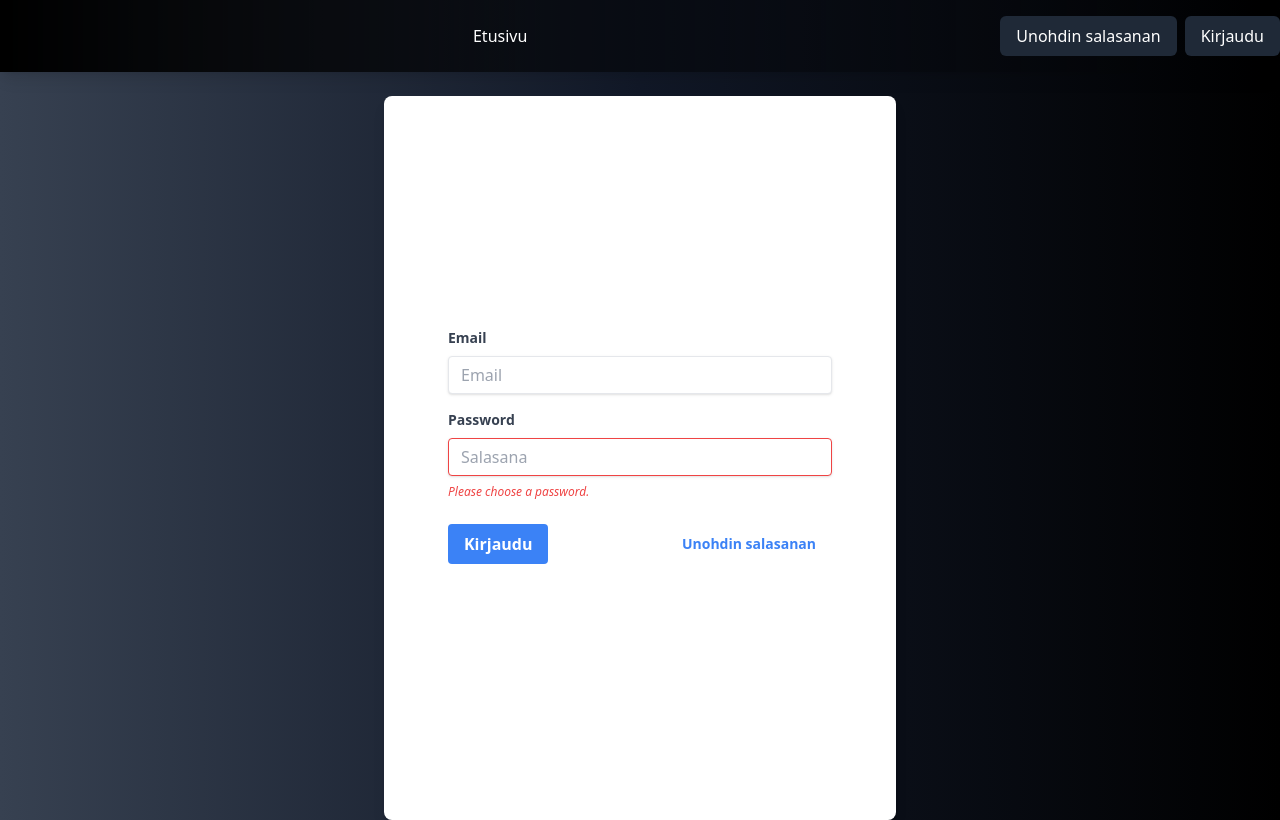
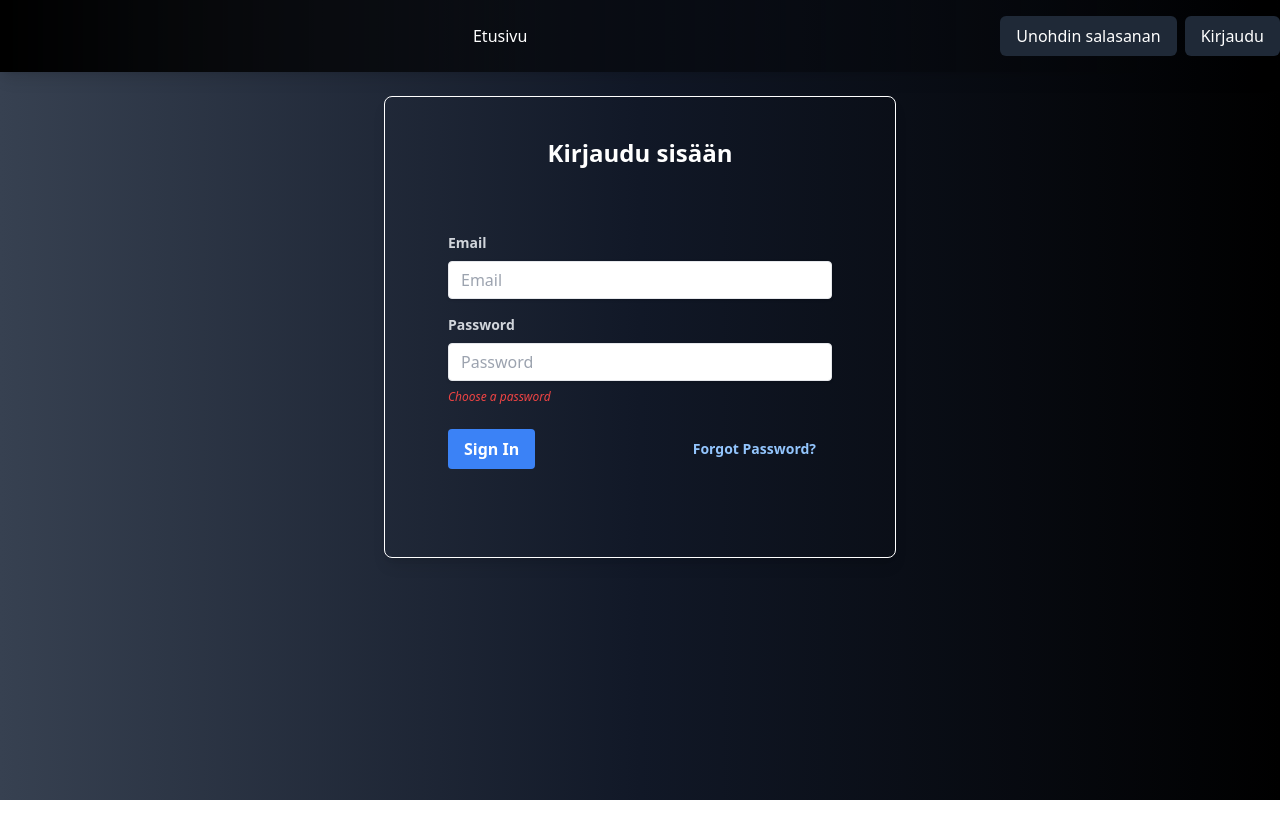
Before and after one commit to Petrikur/kukkari, a React (Vite) app: page /auth in a window 1280 px wide. Built offline with nearby package versions, Linux system fonts and the light colour scheme.

Commit message:
fix styles and links

```diff
--- a/src/App.jsx
+++ b/src/App.jsx
@@ -1,4 +1,4 @@
-import { useState, useCallback, useEffect } from "react";
+import { useState, useCallback, useEffect} from "react";
 import React from "react";
 import Navbar from "./components/NavBar/Navbar";
 import Mobilemenu from "./components/NavBar/Mobilemenu";
@@ -6,7 +6,7 @@ import LandingPage from "./pages/landingPage";
 import {
   BrowserRouter as Router,
   Routes,
-  Route
+  Route,useNavigate
 } from "react-router-dom";
 import Auth from "./pages/auth";
 import { AuthContext } from "./components/context/authContext";
@@ -27,6 +27,8 @@ function App() {
   const [userId, setUserId] = useState(false);
   const [tokenExpirationDate, setTokenExpirationDate] = useState();
   const [name, setName] = useState("");
+
+  // const navigate = useNavigate()
 
 
   const toggle = () => {
@@ -71,6 +73,7 @@ function App() {
     setTokenExpirationDate(null);
     setUserId(null);
     localStorage.removeItem("userData");
+    // navigate('/auth');
   }, []);
 
   let logoutTimer;
--- a/src/components/NavBar/Mobilemenu.jsx
+++ b/src/components/NavBar/Mobilemenu.jsx
@@ -1,10 +1,17 @@
 import React, { useContext, useEffect } from "react";
-import { Link } from "react-router-dom";
+import { Link, useNavigate } from "react-router-dom";
 import { AuthContext } from "../context/authContext";
 
 const Mobilemenu = ({ isOpen, toggle }) => {
+  const navigate = useNavigate()
   const auth = useContext(AuthContext);
   let mobilemenuLinks;
+
+  const handleLogout = () => {
+   auth.logout()
+   navigate("/auth")
+   toggle(false)
+  }
 
   if (auth.isLoggedIn) {
     mobilemenuLinks = [
@@ -12,10 +19,11 @@ const Mobilemenu = ({ isOpen, toggle }) => {
       { to: "gallery", label: "Galleria" },
       { to: "buildings", label: "Rakennukset" },
       { to: "reservations", label: "Varausvuorot" },
-      { to: "maintenance", label: "Ylläpito" }
+      { to: "maintenance", label: "Ylläpito" },
+
     ];
   } else {
-    mobilemenuLinks = [{ to: "/", label: "Etusivu" }, { to: "auth", label: "Kirjaudu" },{to:"/forgotpassword", label: "Unohdin salasanan"}];
+    mobilemenuLinks = [{ to: "/", label: "Etusivu" }, { to: "/auth", label: "Kirjaudu" },{to:"/forgotpassword", label: "Unohdin salasanan"}];
 
   }
   return (
@@ -27,7 +35,7 @@ const Mobilemenu = ({ isOpen, toggle }) => {
       >
         {isOpen && (
           <div className="p-4 w-full my-20 items-center justify-center ">
-            <ul className="space-y-2 flex  flex-col items-center ">
+            <ul className="space-y-2 flex flex-col items-center ">
               {mobilemenuLinks.map((link) => (
                 <li key={link.to}>
                   <a
@@ -42,14 +50,13 @@ const Mobilemenu = ({ isOpen, toggle }) => {
               ))}
             </ul>
             {auth.isLoggedIn && <div className="px-9 items-center flex justify-center ">
-              <Link
+              <button
                 className="px-4 py-2 my-4 font-bold text-white  bg-red-600 rounded-md hover:bg-red-700"
-                onClick={auth.logout}
+                onClick={handleLogout}
               >
                 Kirjaudu ulos
-              </Link>
+              </button>
             </div> }
-
           </div>
         )}
       </div>
--- a/src/components/NavBar/Navbar.jsx
+++ b/src/components/NavBar/Navbar.jsx
@@ -1,5 +1,5 @@
 import React, { useContext, useState } from "react";
-import { Link } from "react-router-dom";
+import { Link, useNavigate } from "react-router-dom";
 import { AuthContext } from "../context/authContext";
 
 export function HumbleiconsBars(props) {
@@ -23,10 +23,14 @@ export function HumbleiconsBars(props) {
   );
 }
 
+const Navbar = ({ toggle }) => {
+  const handleLogout = () => {
+    auth.logout()
+    navigate("/auth")
 
-
-const Navbar = ({ toggle }) => {
+  }
   const auth = useContext(AuthContext);
+  const navigate = useNavigate();
   return (
     <nav className="shadow-lg fixed top-0 left-0 w-full bg-gradient-to-r from-black to-cool-gray-800 z-999">
       <div className="container mx-auto px-6 md:px-0 py-4 flex justify-between items-center">
@@ -44,8 +48,6 @@ const Navbar = ({ toggle }) => {
             <li>
               <Link to="/">Etusivu</Link>
             </li>
-
-
             {auth.isLoggedIn && (
               <>
                 {" "}
@@ -76,12 +78,11 @@ const Navbar = ({ toggle }) => {
               Kirjaudu
             </Link>
           )}
-
           {auth.isLoggedIn && (
             <button
               type="button"
               className="inline-block bg-gray-800 text-white py-2 px-4 rounded-md transition-colors duration-300 hover:bg-gray-900"
-              onClick={auth.logout}
+              onClick={handleLogout}
             >
               Kirjaudu Ulos
             </button>
--- a/src/pages/auth.jsx
+++ b/src/pages/auth.jsx
@@ -4,7 +4,7 @@ import { Link } from "react-router-dom";
 import { AuthContext } from "../components/context/authContext";
 import { useNavigate } from "react-router-dom";
 import LoadingSpinner from "../Ui/LoadingSpinner";
-import { ToastContainer,toast } from "react-toastify";
+import { ToastContainer, toast } from "react-toastify";
 
 const Auth = () => {
   const auth = useContext(AuthContext);
@@ -43,10 +43,9 @@ const Auth = () => {
       if (responseData.data.token) {
         navigate("/");
       }
-
     } catch (err) {
-      setIsLoading(false)
-      toast.warn(err.response.data.message)
+      setIsLoading(false);
+      toast.warn(err.response.data.message);
       console.log(err);
     }
   };
@@ -63,22 +62,22 @@ const Auth = () => {
     );
   }
 
-
   return (
-    <div className="mx-auto max-w-lg p-8 bg-white shadow-lg rounded-lg py-52 my-24 z-50 ">
+    <div className="mx-auto max-w-lg flex items-center justify-center flex-col border-white border shadow-lg rounded-lg py-10 my-24 z-50 px-2">
+      <h1 className="text-2xl text-white font-bold">Kirjaudu sisään</h1>
       <form
         onSubmit={handleLogin}
-        className="bg-white rounded px-8 pt-6 pb-8 mb-4 "
+        className="w-full max-w-md rounded px-8 pt-6 pb-8 mb-4 my-10 "
       >
         <div className="mb-4">
           <label
-            className="block text-gray-700 text-sm font-bold mb-2"
+            className="block text-gray-300 text-sm font-bold mb-2"
             htmlFor="email"
           >
             Email
           </label>
           <input
-            className="shadow appearance-none border rounded w-full py-2 px-3 text-gray-700 leading-tight focus:outline-none focus:shadow-outline"
+            className="shadow appearance-none border rounded w-full py-2 px-3 text-gray-900 leading-tight focus:outline-none focus:shadow-outline"
             id="email"
             type="email"
             placeholder="Email"
@@ -89,36 +88,38 @@ const Auth = () => {
         </div>
         <div className="mb-6">
           <label
-            className="block text-gray-700 text-sm font-bold mb-2"
+            className="block text-gray-300 text-sm font-bold mb-2"
             htmlFor="password"
           >
             Password
           </label>
           <input
-            className="shadow appearance-none border border-red-500 rounded w-full py-2 px-3 text-gray-700 leading-tight focus:outline-none focus:shadow-outline"
+            className="shadow appearance-none border rounded w-full py-2 px-3 text-gray-900 leading-tight focus:outline-none focus:shadow-outline"
             id="password"
             type="password"
-            placeholder="Salasana"
+            placeholder="Password"
             value={password}
             onChange={handlePasswordChange}
             required
           />
-          <p className="text-red-500 text-xs italic mt-2">
-            Please choose a password.
-          </p>
+          {password.length === 0 && (
+            <p className="text-red-500 text-xs italic mt-2">
+              Choose a password
+            </p>
+          )}
         </div>
-        <div className="flex items-center justify-between">
+        <div className="flex flex-col sm:flex-row items-center justify-between">
           <button
-            className="bg-blue-500 hover:bg-blue-700 text-white font-bold py-2 px-4 rounded focus:outline-none focus:shadow-outline"
+            className="bg-blue-500 hover:bg-blue-700 text-white font-bold py-2 px-4 rounded focus:outline-none focus:shadow-outline mb-2 sm:mb-0"
             type="submit"
           >
-            Kirjaudu
+            Sign In
           </button>
           <a
-            className="inline-block align-baseline font-bold text-sm text-blue-500 hover:text-blue-800"
+            className="inline-block align-baseline font-bold text-sm text-blue-300 hover:text-blue-500"
             href="#"
           >
-            Unohdin salasanan
+            Forgot Password?
           </a>
         </div>
       </form>
--- a/src/pages/forgotPasswordPage.jsx
+++ b/src/pages/forgotPasswordPage.jsx
@@ -23,19 +23,19 @@ const ForgotPasswordPage = () => {
   };
 
   return (
-    <div className="flex items-center justify-center h-screen">
+    <div className="flex items-center justify-center h-screen text-white">
   {requestSend ? (
     <div className="text-3xl p-5 border border-white rounded text-white">Pyyntö lähetetty, tarkista sähköpostisi!</div>
   ) : (
     <form
-          className="w-full max-w-md bg-white p-8 rounded-lg shadow-md"
+      className="w-full max-w-md border border-white p-8 rounded-lg shadow-md"
       onSubmit={handleSubmit}
     >
-          {" "}
-          <h2 className="text-2xl font-medium mb-6">Salasanan vaihto</h2>
-          <label htmlFor="email">Email:</label>
+      <h2 className="text-2xl font-medium mb-12">Salasanan palautus</h2>
+      <label className="text-xl " htmlFor="email">Syötä sähköposti</label>
       <input
-            className="w-full border rounded-lg py-2 px-3 text-gray-700 leading-tight focus:outline-none focus:shadow-outline my-5"
+      placeholder="Sähköpostiosoite"
+        className="w-full border rounded-lg p-4 text-gray-700 leading-tight focus:outline-none focus:shadow-outline my-5"
         type="email"
         id="email"
         value={email}
@@ -46,13 +46,15 @@ const ForgotPasswordPage = () => {
         className="w-full bg-blue-500 hover:bg-blue-700 text-white font-bold py-2 px-4 rounded focus:outline-none focus:shadow-outline"
         type="submit"
       >
-            Vaihda salasana
+        Lähetä
       </button>
     </form>
   )}
 
   <ToastContainer />
 </div>
+
+
   );
 };
 
--- a/src/pages/passwordResetPage.jsx
+++ b/src/pages/passwordResetPage.jsx
@@ -40,7 +40,7 @@ const ResetPassword = () => {
   };
 
   return (
-    <div className="flex justify-center items-center h-screen">
+    <div className="flex justify-center items-center h-screen text-white">
     {isLoading && <LoadingSpinner/>}
       {requestSend && passwordChanged  ? (
         <div className="text-3xl p-5 border border-white rounded text-white">
@@ -49,10 +49,10 @@ const ResetPassword = () => {
       ) : (
         <form
           onSubmit={handleSubmit}
-          className="w-full max-w-md bg-white p-8 rounded-lg shadow-md"
+          className="w-full max-w-md border border-white p-8 rounded-lg shadow-md"
         >
           <h2 className="text-2xl font-medium mb-6">Vaihda salasana</h2>
-          <div className="mb-4">
+          <div className="mb-4 mt-16">
             <label htmlFor="password" className="block font-medium mb-2">
               Uusi salasana:
             </label>
@@ -88,7 +88,7 @@ const ResetPassword = () => {
             type="submit"
             className="w-full bg-blue-500 hover:bg-blue-700 text-white font-bold py-2 px-4 rounded focus:outline-none focus:shadow-outline"
           >
-            Reset Password
+           Vahvista
           </button>
         </form>
       )}
```
Lines whose indentation alone changed are shown as unchanged.
